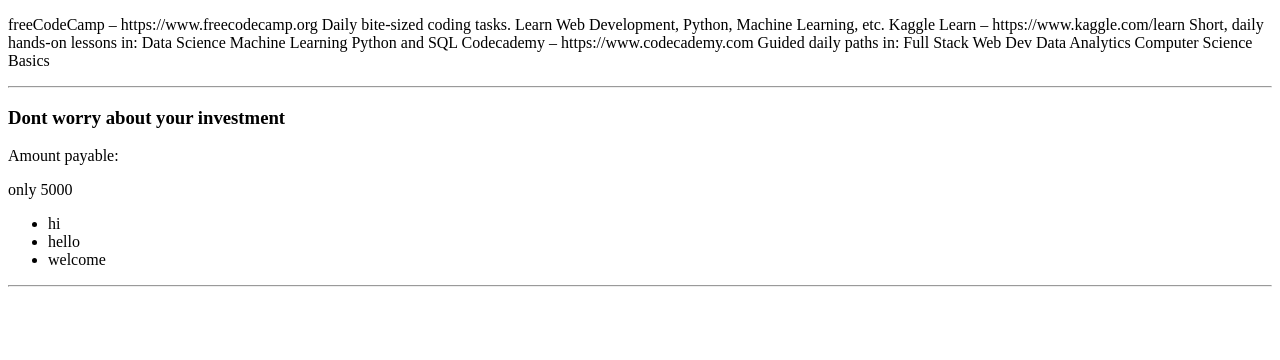
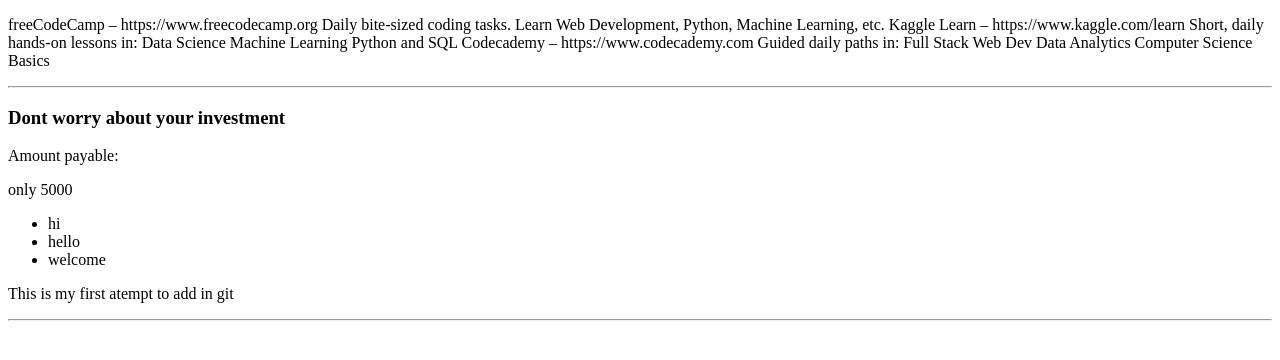
Before and after one commit to Nancymary12/mernstackassignment, a plain HTML site: page page.html in a window 1280 px wide. Drawn offline with Linux system fonts and the light colour scheme.

Commit message:
ass2 added succesfully

```diff
--- a/page.html
+++ b/page.html
@@ -41,6 +41,7 @@
     <li>hello</li>
     <li>welcome</li>
 </ul>
+<p>This is my first atempt to add in git</p>
 <hr>
 </body>
 </html>
```
